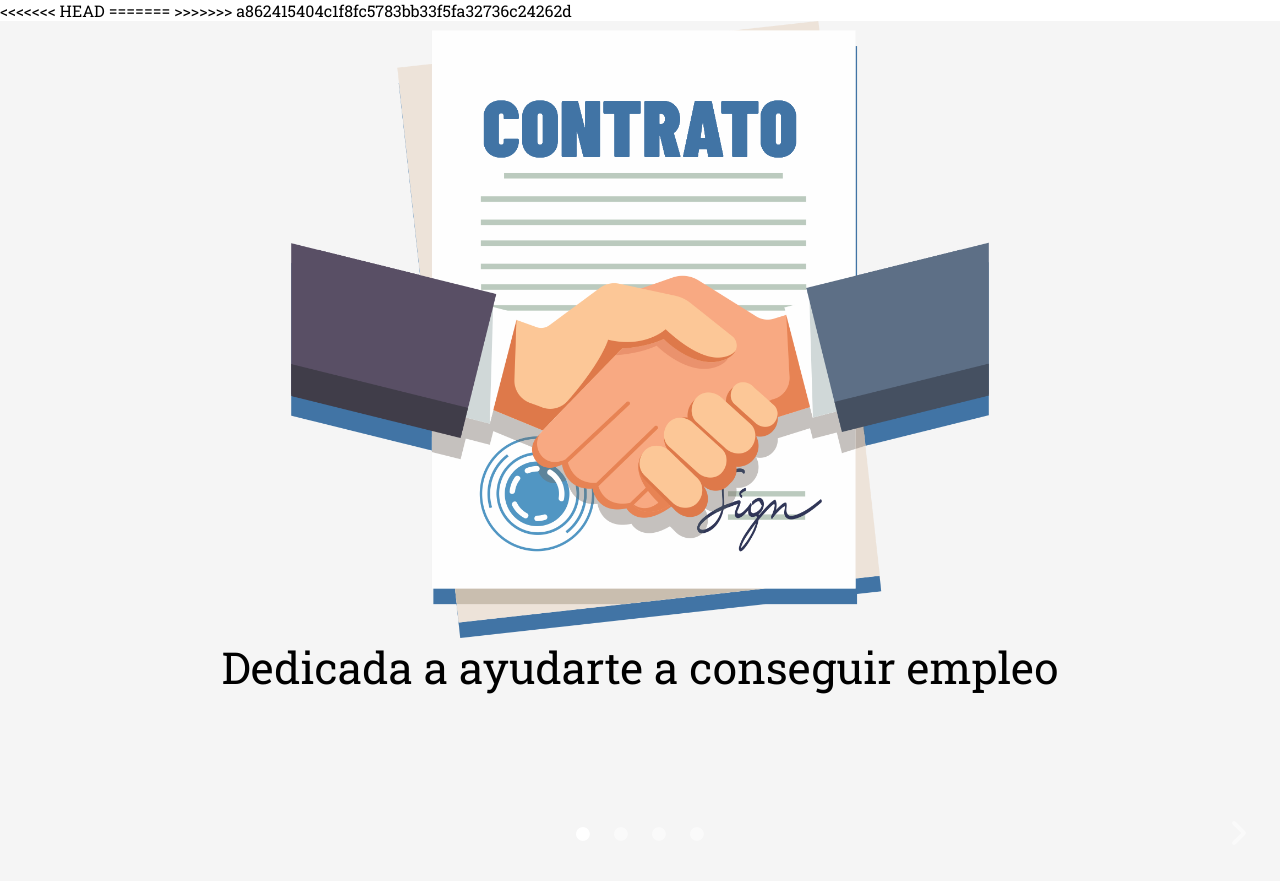
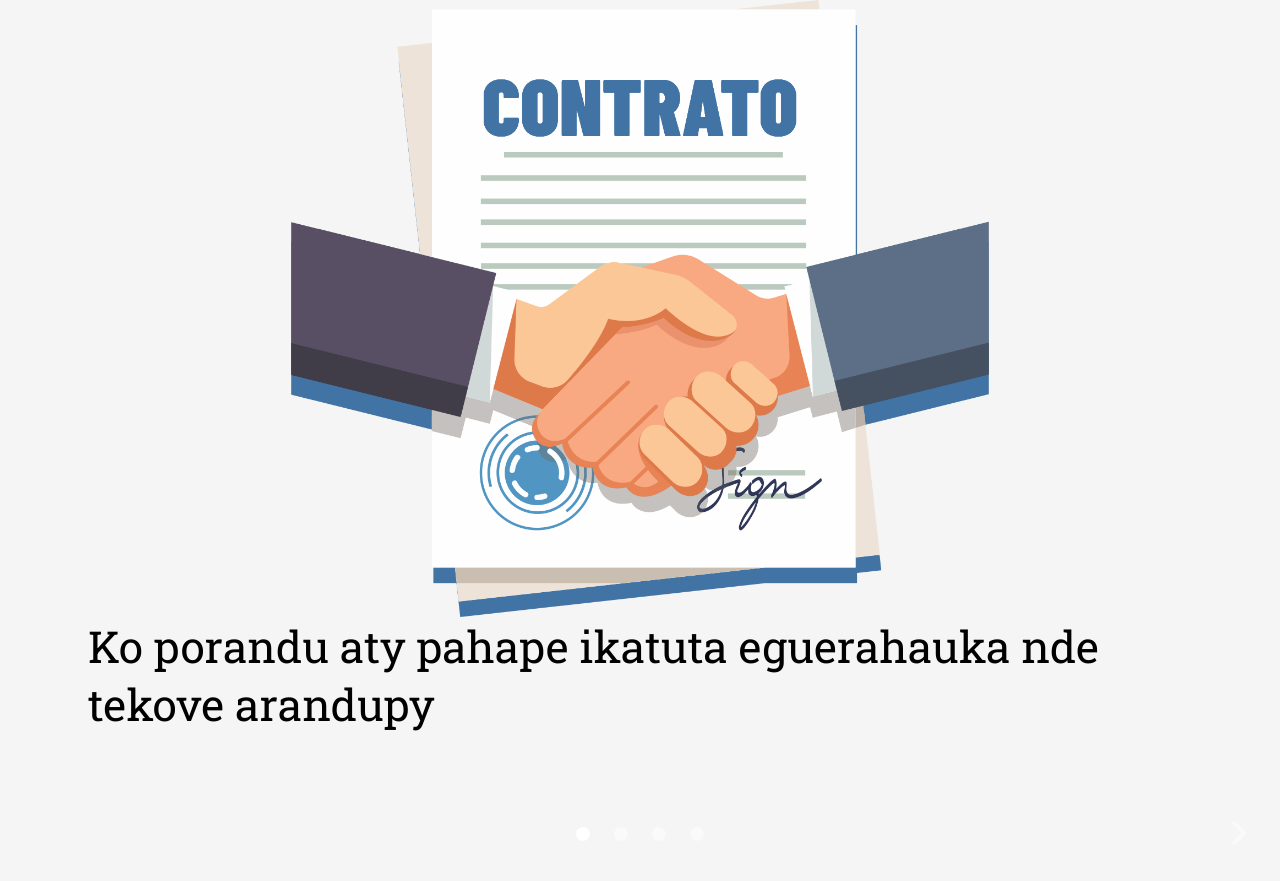
Before and after one commit to josemlegal/Hackathon, a Flask app: page /entrada_guarani in a window 1280 px wide. Run offline with Flask 2, Linux system fonts and the light colour scheme; some libraries are stand-ins or nearby versions.

Commit message:
Cambios a guardar

```diff
--- a/templates/intro_grn.html
+++ b/templates/intro_grn.html
@@ -19,7 +19,6 @@
     <input type="radio" id="people-select" name="slide-choice" />
     <input type="radio" id="leaves" name="slide-choice" />
 
-<<<<<<< HEAD
 <div class="slider">
   <div class="slide" id="my-tree-slide">
     <img src='../static/img_1.png' id="imagenes_grandes">
@@ -38,26 +37,6 @@
     <h2 id="letras4">¡Jaharei katu hese!</h2>
   </div>
 </div>
-=======
-    <div class="slider">
-      <div class="slide" id="my-tree-slide">
-        <img src="../static/img_1.png" id="imagenes_grandes" />
-        <h2 id="letras1">Dedicada a ayudarte a conseguir empleo</h2>
-      </div>
-      <div class="slide" id="profile-slide">
-        <img src="../static/img_2.png" id="imagenes_grandes2" />
-        <h2 id="letras2">Facilitandote a crear tu primer currículum formal</h2>
-      </div>
-      <div class="slide" id="people-select-slide">
-        <img src="../static/img_4.png" />
-        <h2 id="letras3">Acercandote al empleador</h2>
-      </div>
-      <div class="slide" style="background-color: #3b3355">
-        <img src="../static/img_3.png" id="imagenes_grandes" />
-        <h2 id="letras4">Vamos!</h2>
-      </div>
-    </div>
->>>>>>> a862415404c1f8fc5783bb33f5fa32736c24262d
 
     <nav>
       <label class="next my-tree" title="Next to profile" for="profile"></label>
```
